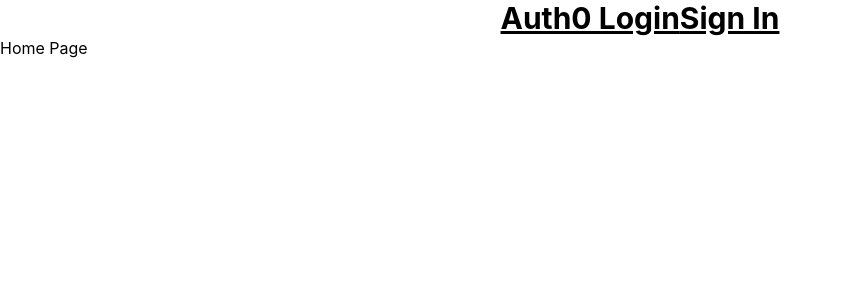
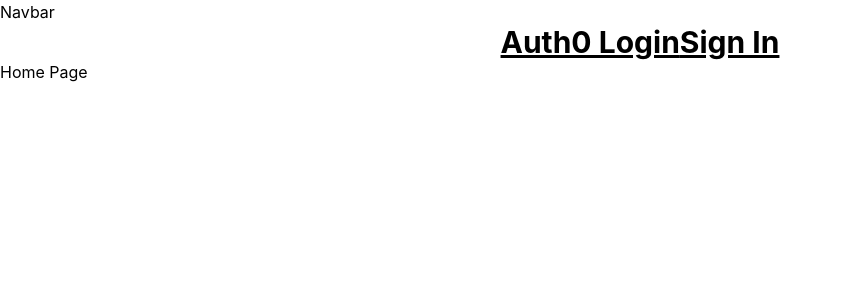
Before and after one commit to TreciaKS/lorde-fansite, a React (Create React App) app: page / in a window 1280 px wide. Shown: the top 300 px of the page, without its empty margins (0-842 px from the left). Built offline with nearby package versions, Linux system fonts and the light colour scheme.

Commit message:
added navbar

```diff
--- a/src/App.tsx
+++ b/src/App.tsx
@@ -8,6 +8,7 @@ import Socials from "./pages/Socials"
 import LoginBtn from "./component/LoginBtn";
 import LogoutBtn from "./component/LogoutBtn";
 import User from "./component/User";
+import Navbar from "./component/Navbar";
 
 // routes
 import { Route, Routes } from "react-router-dom";
@@ -20,6 +21,7 @@ function App(): JSX.Element {
 
   return (
     <>
+      <Navbar />
       <div className="flex items-center justify-center text-3xl font-bold underline">
         <h1>Auth0 Login</h1>
         {error && <p>Failed Authorisation</p>}
@@ -39,7 +41,7 @@ function App(): JSX.Element {
         <Route path="/biography" element={<Biography />} />
         <Route path="/albums" element={<Albums />} />
         <Route path="/gallery" element={<Gallery />} />
-        <Route path="/social" element={<Socials />} />
+        <Route path="/socials" element={<Socials />} />
       </Routes>
     </>
   );
```
